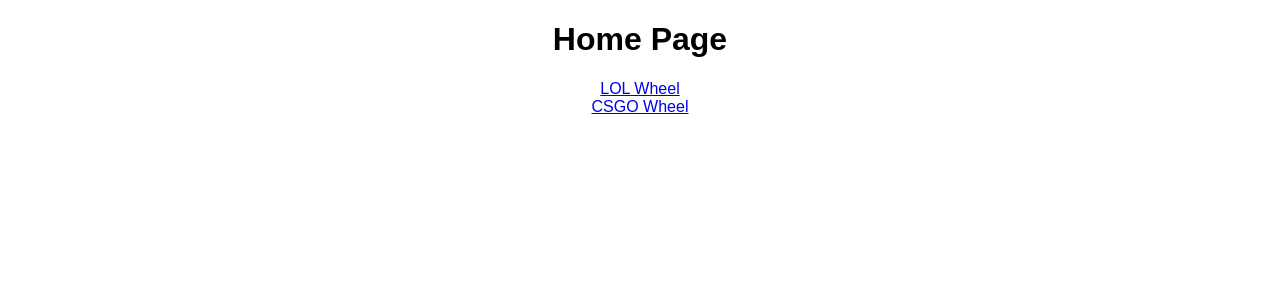
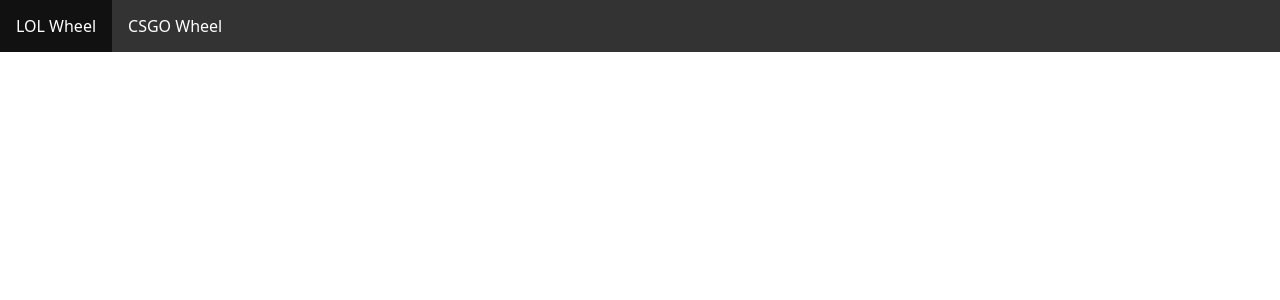
Before and after one commit to SenSeyZz/Selectionwheels-, a Next.js app: page / in a window 1280 px wide. Shown: the top 300 px of the page. Built offline with nearby package versions, Linux system fonts and the light colour scheme.

Commit message:
added bootstrap and a bit of css

```diff
--- a/package.json
+++ b/package.json
@@ -6,6 +6,7 @@
     "@testing-library/jest-dom": "^5.17.0",
     "@testing-library/react": "^13.4.0",
     "@testing-library/user-event": "^13.5.0",
+    "bootstrap": "^5.3.2",
     "next": "^14.0.4",
     "randomcolor": "^0.6.2",
     "react": "^18.2.0",
@@ -20,7 +21,6 @@
     "test": "react-scripts test",
     "eject": "react-scripts eject",
     "dev": "next dev"
-
   },
   "eslintConfig": {
     "extends": [
@@ -40,5 +40,4 @@
       "last 1 safari version"
     ]
   }
-
 }
--- a/pages/_app.js
+++ b/pages/_app.js
@@ -1,3 +1,4 @@
+import "bootstrap/dist/css/bootstrap.min.css";
 import '../src/styles.css';
 
 function MyApp({ Component, pageProps }) {
--- a/src/App.js
+++ b/src/App.js
@@ -4,15 +4,12 @@ export default function App() {
 
   return (
     <div className="App">
-      <h1>Home Page</h1>
+
       <div>
-      <Link href="/lolWheel">
-          LOL Wheel
-      </Link>
-      <br></br>
-      <Link href="/CSGOWheel">
-          CSGO Wheel
-      </Link>
+      <ul>
+        <li><Link href="/lolWheel"> LOL Wheel </Link></li>
+        <li><Link href="/CSGOWheel"> CSGO Wheel </Link></li>
+      </ul>
       </div>
 
     </div>
--- a/src/styles.css
+++ b/src/styles.css
@@ -1,4 +1,50 @@
-.App {
-    font-family: sans-serif;
-    text-align: center;
-  }
+
+
+ul {
+  list-style-type: none;
+  margin: 0;
+  padding: 0;
+  overflow: hidden;
+  background-color: #333;
+}
+
+li {
+  float: left;
+}
+
+li a {
+  display: block;
+  color: white;
+  text-align: center;
+  padding: 14px 16px;
+  text-decoration: none;
+}
+
+/* Change the link color to #111 (black) on hover */
+li a:hover {
+  background-color: #111;
+}
+
+.centered-heading {
+  text-align: center;
+}
+
+.wheel-container {
+  position: relative;
+  display: flex;
+  align-items: center;
+}
+
+.button-container {
+  text-align: right;
+  margin-left: 10px; /* Adjust margin as needed */
+  position: absolute;
+  top: 35%; /* Adjust top position */
+  right: 20%; /* Adjust right position */
+
+}
+
+/* Optional: Adjust spacing between buttons and textarea */
+.button-container button {
+  margin-right: 5px; /* Adjust margin as needed */
+}
```
Also changed, not shown: public/index.html (+0 -15 lines), src/CSGOWheel.js (+30 -15 lines), src/LOLWheel.js (+5 -10 lines), 1 other file (tests, documents, lock files or other folders).
